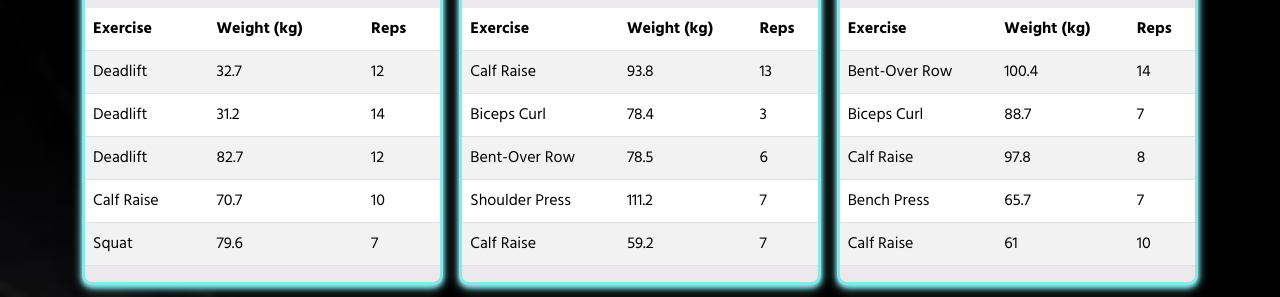
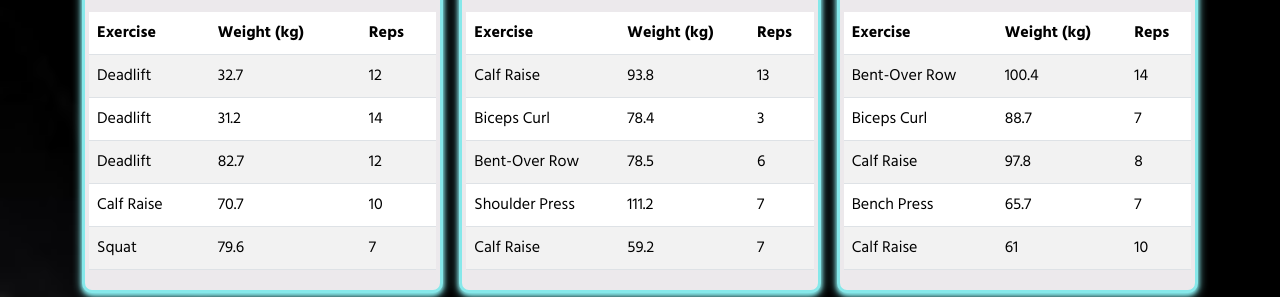
Before and after one commit to mturner1158/myWorkout-project-2, a plain HTML site: page myworkouts.html in a window 1280 px wide. Shown: the part 280-577 px from the top of the page. Drawn offline with nearby package versions, Linux system fonts and the light colour scheme.

Commit message:
undefined data fixed

```diff
--- a/assets/css/style.css
+++ b/assets/css/style.css
@@ -147,7 +147,7 @@ h1 {
     background-color: var(--primary-background-colour);
     border: 3px solid var(--primary-colour);
     border-radius: 10px;
-    /* padding: 4px; */
+    padding: 4px;
     box-shadow: 0 2px 4px 0 var(--primary-colour), 0 3px 10px 0 var(--primary-colour);
     height: auto;
 }
--- a/assets/scripts/myworkouts.js
+++ b/assets/scripts/myworkouts.js
@@ -43,7 +43,7 @@ if (historyRow) {
     card.innerHTML = `
     <div class='workout-history-card'>
       <h2>Workout ${workout.Workout}</h2>
-      <p>Date: <span>${workout.date}</span></p>
+      <p>Date: <span>${workout.Date}</span></p>
       <table class="table table-striped mt-3">
         <thead>
           <tr>
```
